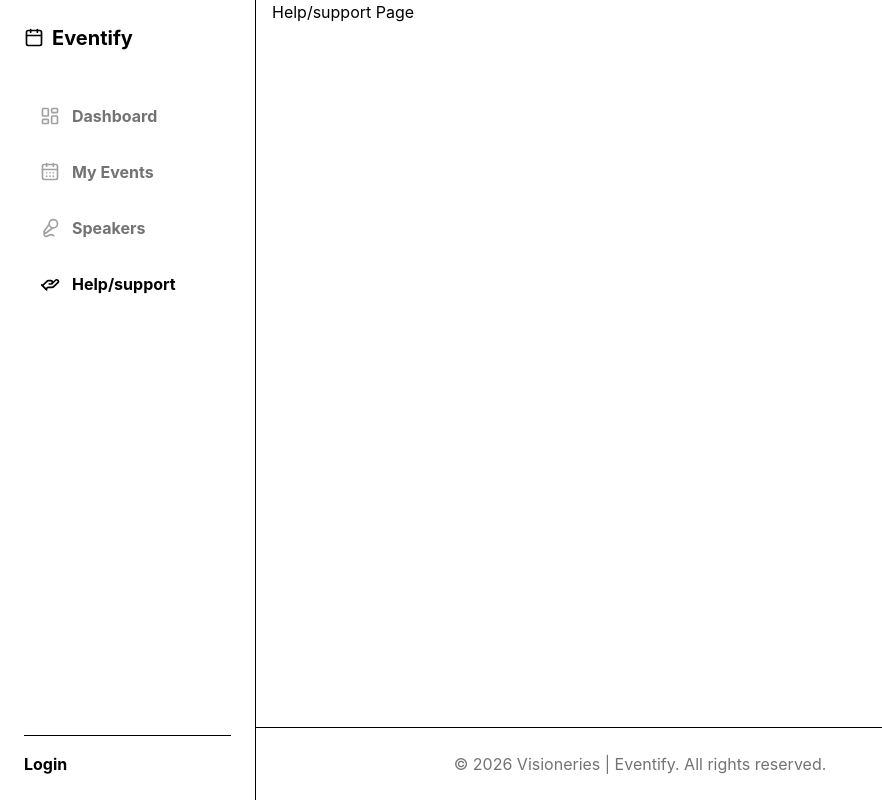
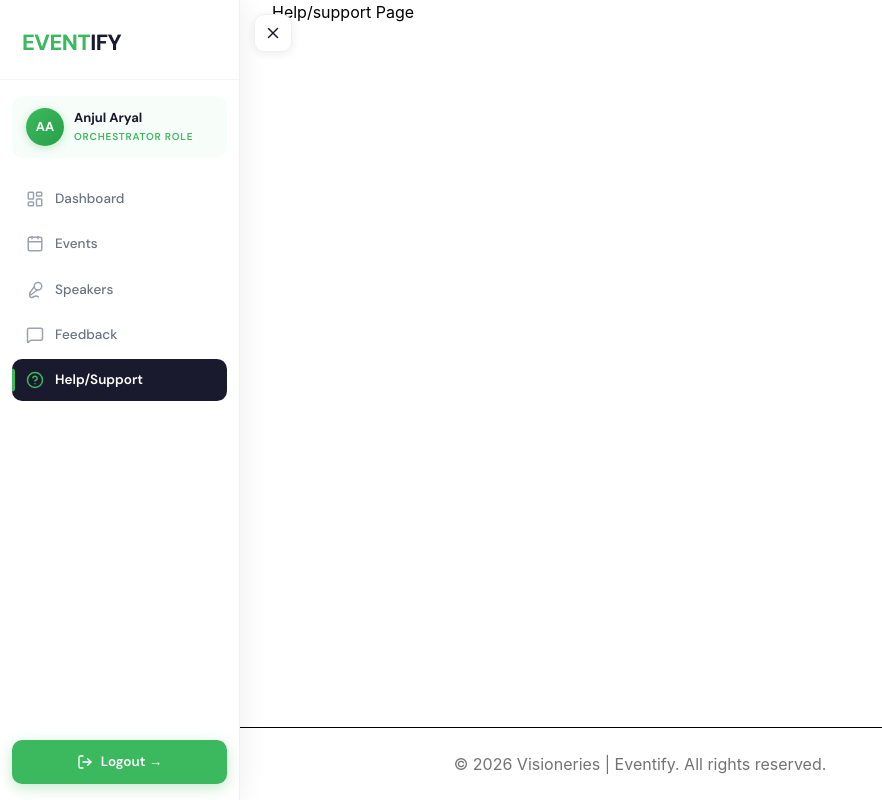
Before and after one commit to AnjulAryal/Event-Management-System, a React (Vite) app in the folder client/: page /help in a window 1280 px wide. Shown: the whole page, without its empty margins (0-882 px from the left). Built offline with nearby package versions, Linux system fonts and the light colour scheme.

Commit message:
fixed navbar

```diff
--- a/client/src/components/Navbar.jsx
+++ b/client/src/components/Navbar.jsx
@@ -1,139 +1,310 @@
-import { useState } from 'react';
-import { Link, useLocation } from 'react-router-dom';
+import { useState, useEffect } from "react";
+import { Link, useLocation } from "react-router-dom";
 import {
+    LayoutDashboard,
     Calendar,
+    Mic2,
+    MessageSquare,
+    HelpCircle,
     LogOut,
-    CalendarDays,
-    MicVocal,
-    LayoutDashboard,
-    HandHelping,
     Menu,
     X,
-} from 'lucide-react';
+} from "lucide-react";
 
-// Dummy state
-let isAdmin = true;
-let user = false;
+const user = {
+    name: "Anjul Aryal",
+    role: "Orchestrator Role",
+    initials: "AA",
+};
 
-// Nav config
 const navItems = [
-    { path: '/dashboard', label: 'Dashboard', icon: LayoutDashboard },
-    { path: '/my-events', label: 'My Events', icon: CalendarDays },
-    { path: '/speakers', label: 'Speakers', icon: MicVocal },
-    { path: '/help', label: 'Help/support', icon: HandHelping, adminOnly: true },
+    { id: "dashboard", label: "Dashboard", icon: LayoutDashboard, path: "/dashboard" },
+    { id: "events", label: "Events", icon: Calendar, path: "/" },
+    { id: "speakers", label: "Speakers", icon: Mic2, path: "/speakers" },
+    { id: "feedback", label: "Feedback", icon: MessageSquare, path: "/feedback" },
+    { id: "help", label: "Help/Support", icon: HelpCircle, path: "/help", accent: true },
 ];
 
-const Navbar = () => {
+export default function Sidebar() {
     const location = useLocation();
-    const [isOpen, setIsOpen] = useState(false);
+    const [open, setOpen] = useState(true);
+    const [hovered, setHovered] = useState(null);
+    const [isMobile, setIsMobile] = useState(false);
 
-    const isActive = (path) => location.pathname === path;
+    useEffect(() => {
+        const check = () => {
+            const mobile = window.innerWidth < 768;
+            setIsMobile(mobile);
+            setOpen(!mobile);
+        };
+        check();
+        window.addEventListener("resize", check);
+        return () => window.removeEventListener("resize", check);
+    }, []);
 
-    // Class for link
-    const navLinkClass = (path) =>
-        `flex items-center space-x-3 px-4 py-3 rounded-xl transition-colors duration-200 ${isActive(path)
-            ? 'bg-primary-600 text-black'
-            : 'text-neutral-500 hover:bg-neutral-100 hover:text-primary-600'
-        }`;
-
-    const iconClass = (path) =>
-        `w-5 h-5 ${isActive(path) ? 'text-black' : 'text-neutral-400 group-hover:text-primary-600'
-        }`;
-
-    const textClass = (path) => (isActive(path) ? 'text-black font-bold' : 'font-bold');
+    const SIDEBAR_W = 240;
 
     return (
-        <>
-            {/* Mobile Top Bar */}
-            <nav className="md:hidden fixed top-0 left-0 right-0 bg-white border-b z-50 px-4 h-16 flex items-center justify-between">
-                <button onClick={() => setIsOpen(true)}>
-                    <Menu className="w-6 h-6 text-neutral-700" />
-                </button>
+        <div style={{ fontFamily: "'DM Sans', sans-serif" }}>
+            <link
+                href="https://fonts.googleapis.com/css2?family=DM+Sans:wght@400;500;600;700;800&display=swap"
+                rel="stylesheet"
+            />
 
-                <Link to="/" className="flex items-center space-x-2">
-                    <Calendar className="w-5 h-5 text-primary-600" />
-                    <span className="font-bold">Eventify</span>
-                </Link>
-
-                <div />
-            </nav>
-
-            {/* Mobile Overlay */}
-            {isOpen && (
+            {/* Mobile backdrop overlay */}
+            {isMobile && open && (
                 <div
-                    className="fixed inset-0 bg-black/40 z-40 md:hidden"
-                    onClick={() => setIsOpen(false)}
+                    onClick={() => setOpen(false)}
+                    style={{
+                        position: "fixed", inset: 0,
+                        background: "rgba(0,0,0,0.4)",
+                        backdropFilter: "blur(2px)",
+                        zIndex: 199,
+                    }}
                 />
             )}
 
-            {/* Mobile Sidebar */}
-            <div
-                className={`fixed top-0 left-0 h-full w-64 bg-white z-50 transform transition-transform duration-300 md:hidden ${isOpen ? 'translate-x-0' : '-translate-x-full'
-                    }`}
+            {/* Hamburger / close toggle button */}
+            <button
+                onClick={() => setOpen(!open)}
+                style={{
+                    position: "fixed",
+                    top: "14px",
+                    left: open && !isMobile ? `${SIDEBAR_W + 14}px` : "14px",
+                    zIndex: 300,
+                    width: "38px",
+                    height: "38px",
+                    borderRadius: "10px",
+                    background: "#fff",
+                    border: "1.5px solid #f0f0f0",
+                    display: "flex",
+                    alignItems: "center",
+                    justifyContent: "center",
+                    cursor: "pointer",
+                    color: "#1a1a2e",
+                    boxShadow: "0 2px 10px rgba(0,0,0,0.08)",
+                    transition: "left 0.3s cubic-bezier(.4,0,.2,1), background 0.15s",
+                }}
+                onMouseEnter={e => (e.currentTarget.style.background = "#f0f0f0")}
+                onMouseLeave={e => (e.currentTarget.style.background = "#fff")}
             >
-                <div className="flex items-center justify-between p-4 border-b">
-                    <span className="font-bold text-lg">Menu</span>
-                    <button onClick={() => setIsOpen(false)}>
-                        <X className="w-6 h-6" />
-                    </button>
+                {open ? <X size={18} /> : <Menu size={18} />}
+            </button>
+
+            {/* Sidebar panel */}
+            <aside
+                style={{
+                    position: "fixed",
+                    top: 0,
+                    left: 0,
+                    height: "100vh",
+                    width: `${SIDEBAR_W}px`,
+                    background: "#ffffff",
+                    borderRight: "1.5px solid #f0f0f0",
+                    display: "flex",
+                    flexDirection: "column",
+                    boxShadow: "4px 0 24px rgba(0,0,0,0.06)",
+                    zIndex: 200,
+                    transform: open ? "translateX(0)" : `translateX(-${SIDEBAR_W}px)`,
+                    transition: "transform 0.3s cubic-bezier(.4,0,.2,1)",
+                    overflow: "hidden",
+                }}
+            >
+                {/* Logo */}
+                <div
+                    style={{
+                        padding: "26px 22px 20px",
+                        display: "flex",
+                        alignItems: "center",
+                        borderBottom: "1px solid #f5f5f5",
+                    }}
+                >
+                    <span style={{ fontSize: "22px", fontWeight: 800, letterSpacing: "-0.5px" }}>
+                        <span style={{ color: "#3cb95e" }}>EVENT</span>
+                        <span style={{ color: "#1a1a2e" }}>IFY</span>
+                    </span>
                 </div>
 
-                <div className="p-4 space-y-2">
-                    {navItems.map((item) => {
-                        if (item.adminOnly && !isAdmin) return null;
-                        const Icon = item.icon;
+                {/* User profile card */}
+                <div
+                    style={{
+                        margin: "16px 12px",
+                        background: "#f7fdf9",
+                        borderRadius: "12px",
+                        padding: "12px 14px",
+                        display: "flex",
+                        alignItems: "center",
+                        gap: "10px",
+                    }}
+                >
+                    <div
+                        style={{
+                            width: "38px",
+                            height: "38px",
+                            borderRadius: "50%",
+                            background: "linear-gradient(135deg, #3cb95e 0%, #27a04a 100%)",
+                            display: "flex",
+                            alignItems: "center",
+                            justifyContent: "center",
+                            color: "#fff",
+                            fontWeight: 700,
+                            fontSize: "13px",
+                            flexShrink: 0,
+                            boxShadow: "0 2px 8px rgba(60,185,94,0.3)",
+                        }}
+                    >
+                        {user.initials}
+                    </div>
+                    <div>
+                        <div
+                            style={{
+                                fontSize: "13px",
+                                fontWeight: 700,
+                                color: "#1a1a2e",
+                                lineHeight: 1.3,
+                            }}
+                        >
+                            {user.name}
+                        </div>
+                        <div
+                            style={{
+                                fontSize: "10px",
+                                fontWeight: 600,
+                                color: "#3cb95e",
+                                textTransform: "uppercase",
+                                letterSpacing: "0.08em",
+                                marginTop: "2px",
+                            }}
+                        >
+                            {user.role}
+                        </div>
+                    </div>
+                </div>
+
+                {/* Nav items */}
+                <nav
+                    style={{
+                        flex: 1,
+                        padding: "4px 12px",
+                        display: "flex",
+                        flexDirection: "column",
+                        gap: "3px",
+                        overflowY: "auto",
+                    }}
+                >
+                    {navItems.map(({ id, label, icon: Icon, accent, path }) => {
+                        const isActive = location.pathname === path;
+                        const isHovered = hovered === id;
 
                         return (
                             <Link
-                                key={item.path}
-                                to={item.path}
-                                onClick={() => setIsOpen(false)}
-                                className={navLinkClass(item.path)}
+                                key={id}
+                                to={path}
+                                onMouseEnter={() => setHovered(id)}
+                                onMouseLeave={() => setHovered(null)}
+                                onClick={() => { if (isMobile) setOpen(false); }}
+                                style={{
+                                    display: "flex",
+                                    alignItems: "center",
+                                    gap: "11px",
+                                    padding: "11px 14px",
+                                    borderRadius: "10px",
+                                    textDecoration: "none",
+                                    cursor: "pointer",
+                                    background: isActive
+                                        ? "#1a1a2e"
+                                        : isHovered
+                                            ? "#f5f5f7"
+                                            : "transparent",
+                                    color: isActive
+                                        ? "#ffffff"
+                                        : accent
+                                            ? "#e53935"
+                                            : isHovered
+                                                ? "#1a1a2e"
+                                                : "#6b7280",
+                                    fontFamily: "inherit",
+                                    fontSize: "13.5px",
+                                    fontWeight: isActive ? 600 : 500,
+                                    transition: "all 0.18s cubic-bezier(.4,0,.2,1)",
+                                    transform: isHovered && !isActive ? "translateX(3px)" : "none",
+                                    position: "relative",
+                                    whiteSpace: "nowrap",
+                                }}
                             >
-                                <Icon className={iconClass(item.path)} />
-                                <span className={textClass(item.path)}>{item.label}</span>
+                                {/* Green active indicator bar */}
+                                {isActive && (
+                                    <span
+                                        style={{
+                                            position: "absolute",
+                                            left: 0,
+                                            top: "50%",
+                                            transform: "translateY(-50%)",
+                                            width: "3px",
+                                            height: "55%",
+                                            background: "#3cb95e",
+                                            borderRadius: "0 3px 3px 0",
+                                        }}
+                                    />
+                                )}
+
+                                <Icon
+                                    size={18}
+                                    style={{
+                                        flexShrink: 0,
+                                        color: isActive
+                                            ? "#3cb95e"
+                                            : accent
+                                                ? "#e53935"
+                                                : isHovered
+                                                    ? "#3cb95e"
+                                                    : "#9ca3af",
+                                        transition: "color 0.18s",
+                                    }}
+                                />
+                                <span>{label}</span>
                             </Link>
                         );
                     })}
+                </nav>
+
+                {/* Logout */}
+                <div style={{ padding: "16px 12px" }}>
+                    <button
+                        onMouseEnter={e => {
+                            e.currentTarget.style.background = "#27a04a";
+                            e.currentTarget.style.transform = "translateY(-1px)";
+                            e.currentTarget.style.boxShadow = "0 6px 20px rgba(60,185,94,0.4)";
+                        }}
+                        onMouseLeave={e => {
+                            e.currentTarget.style.background = "#3cb95e";
+                            e.currentTarget.style.transform = "translateY(0)";
+                            e.currentTarget.style.boxShadow = "0 4px 14px rgba(60,185,94,0.3)";
+                        }}
+                        style={{
+                            width: "100%",
+                            padding: "12px 16px",
+                            borderRadius: "10px",
+                            border: "none",
+                            background: "#3cb95e",
+                            color: "#fff",
+                            fontFamily: "inherit",
+                            fontSize: "13.5px",
+                            fontWeight: 600,
+                            cursor: "pointer",
+                            display: "flex",
+                            alignItems: "center",
+                            justifyContent: "center",
+                            gap: "8px",
+                            transition: "all 0.2s cubic-bezier(.4,0,.2,1)",
+                            boxShadow: "0 4px 14px rgba(60,185,94,0.3)",
+                        }}
+                    >
+                        <LogOut size={16} />
+                        <span>Logout →</span>
+                    </button>
                 </div>
-            </div>
-
-            {/* Desktop Sidebar */}
-            <nav className="fixed left-0 top-0 h-screen w-64 bg-white border-r z-50 hidden md:flex flex-col p-6">
-                <Link to="/" className="flex items-center space-x-2 mb-10">
-                    <Calendar className="w-5 h-5 text-primary-600" />
-                    <span className="text-xl font-bold">Eventify</span>
-                </Link>
-
-                <div className="flex-grow space-y-2">
-                    {navItems.map((item) => {
-                        if (item.adminOnly && !isAdmin) return null;
-                        const Icon = item.icon;
-
-                        return (
-                            <Link key={item.path} to={item.path} className={navLinkClass(item.path)}>
-                                <Icon className={iconClass(item.path)} />
-                                <span className={textClass(item.path)}>{item.label}</span>
-                            </Link>
-                        );
-                    })}
-                </div>
-
-                <div className="mt-auto pt-4 border-t">
-                    {user ? (
-                        <button className="flex items-center space-x-2 text-red-500">
-                            <LogOut />
-                            <span>Logout</span>
-                        </button>
-                    ) : (
-                        <Link to="/login" className="text-primary-600 font-bold">
-                            Login
-                        </Link>
-                    )}
-                </div>
-            </nav>
-        </>
+            </aside>
+        </div>
     );
-};
-
-export default Navbar;
+}
```
